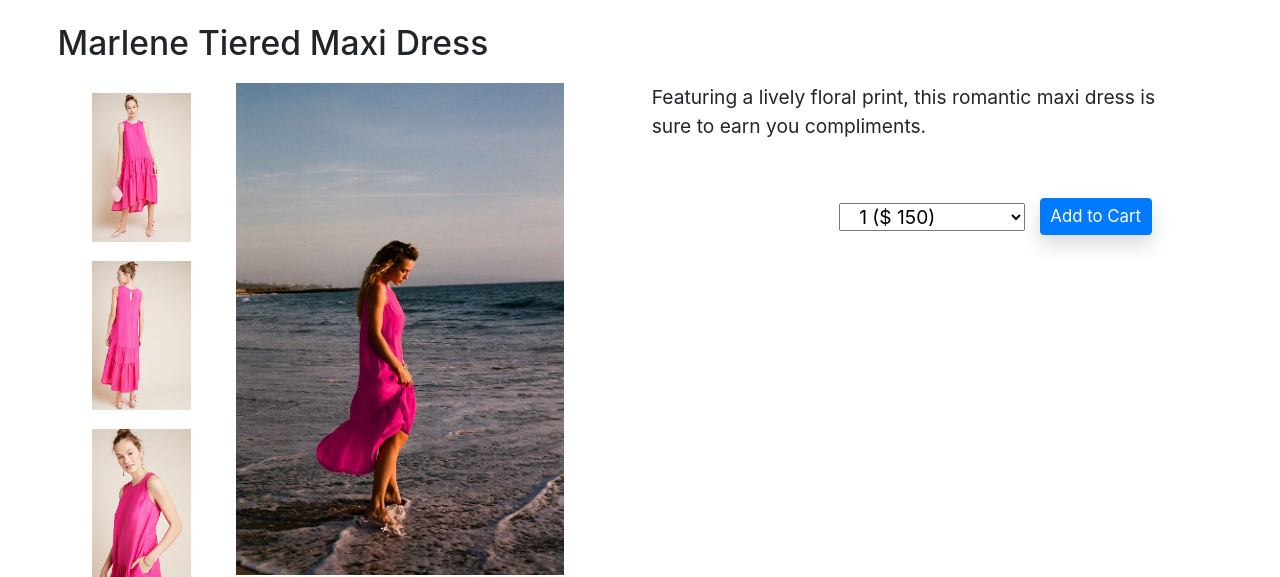
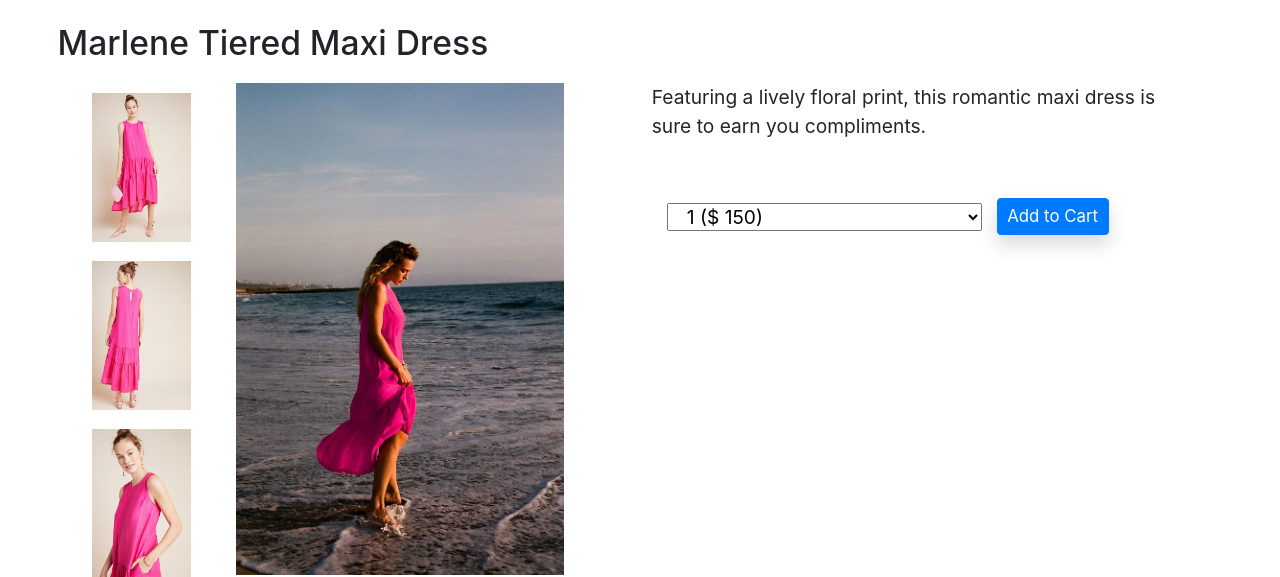
Before and after one commit to trinhgliedt/Ecommerce_Django_Project, a Django app: page /product/category/2/item/2 in a window 1280 px wide. Shown: the part 209-786 px from the top of the page. Run offline with Django 3.2, Linux system fonts and the light colour scheme; data comes from the database, SQL or seed files in the repository; both versions use the stored data as it was after the commit; some libraries are stand-ins or nearby versions.

Commit message:
adjusted width of dropdown box in product info

```diff
--- a/main/templates/_3_shop_prod_info.html
+++ b/main/templates/_3_shop_prod_info.html
@@ -68,7 +68,7 @@
                 <form class="row" action="/add_to_cart" method="POST"> <!-- Price and quantity -->
                     {% csrf_token %}
                     <input type="hidden" name="product_id" value="{{this_product.id}}">
-                    <div class="col-5 offset-4">
+                    <div class="col-8 offset-0">
                         <select class="col-12 mt-1" name="quantity" id="">
                             {% if this_product.temp_quan_avail >= 1 %}
                             <option value="1">1 ($ {{price_1}})</option>
```
Also changed, not shown: db.sqlite3.
